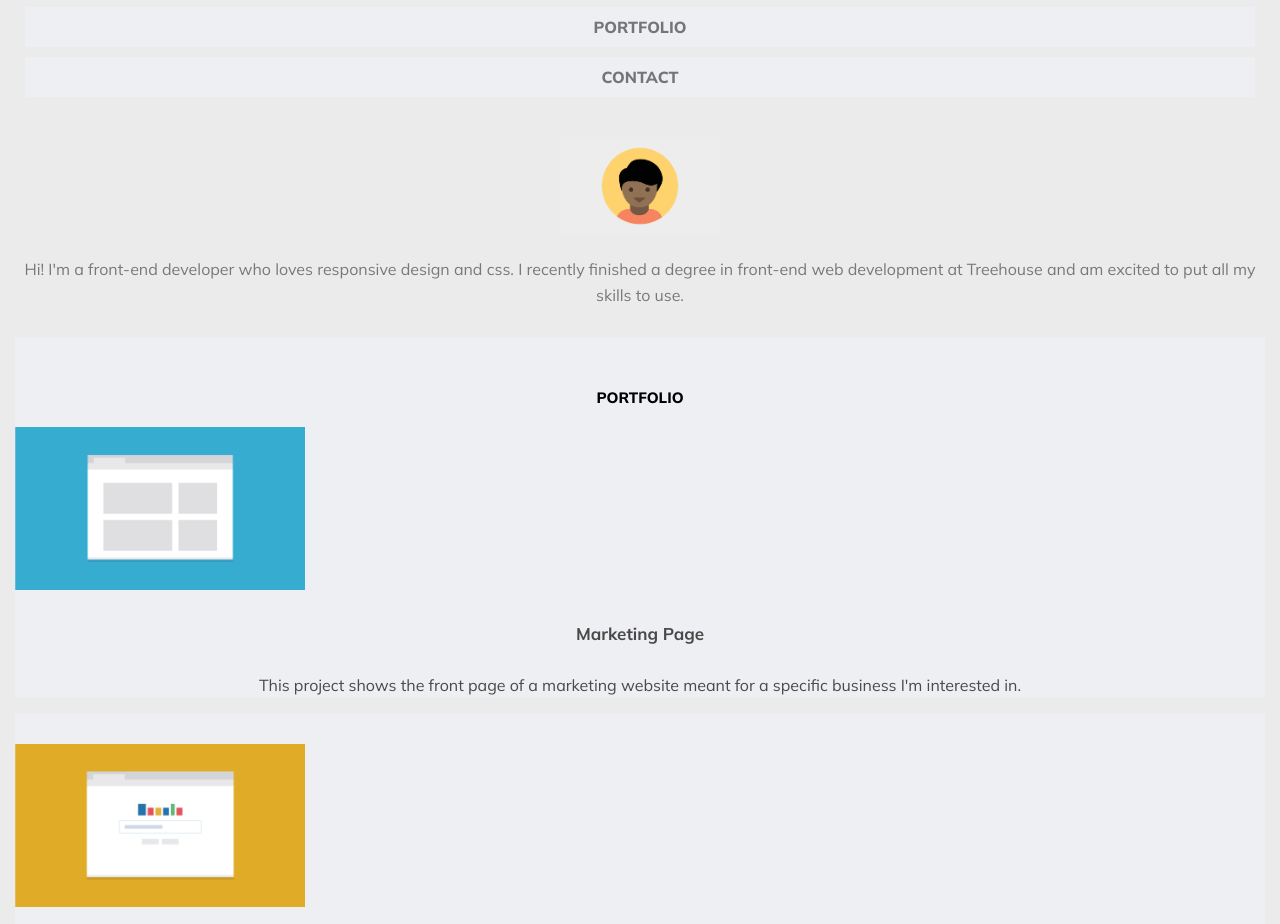
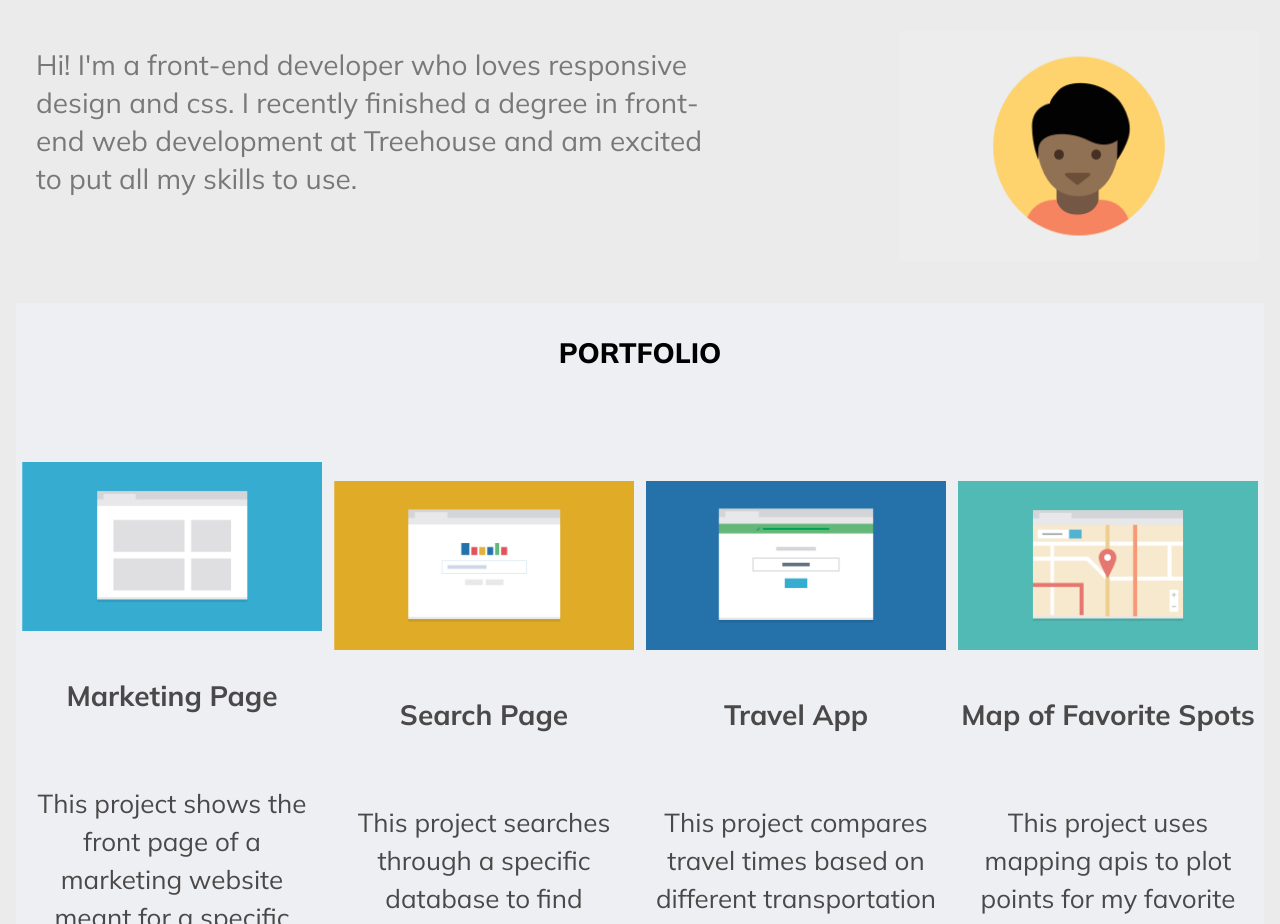
Before and after one commit to ENJUCI/My-second-project, a plain HTML site: page index.html in a window 1280 px wide. Shown: the part 125-1049 px from the top of the page. Drawn offline with Linux system fonts and the light colour scheme; a web font is replaced by a local one.

Commit message:
breakpoints
Updated the html and css for the individual breakpoints

```diff
--- a/css/styles.css
+++ b/css/styles.css
@@ -1,15 +1,15 @@
-html {
-    width: fit-content;
-}
 
 body {
+    display: block;
+    max-width: 100%;
     background-color: #ebebeb;
     font-family: "Mulish", sans-serif;
     font-optical-sizing: auto;
     font-weight: 400;
     font-style: normal;
-    margin: 0;
-    padding: 15px;
+    margin: 0 auto;
+    padding: 16px;
+
 }
 
 h1 {
@@ -39,7 +39,7 @@ li {
     list-style: none;
     align-items: center;
     flex-grow: 1;
-    background-color: #edeff2;
+    background-color: #edeff3;
     margin: 5px;
 }
 
@@ -49,6 +49,13 @@ a {
     padding: 10px;
     font-weight: 800;
     color: #757575;
+}
+
+img {
+    /* width: 290px; */
+    max-width: 100%;
+    height: auto;
+    margin: 0 auto;
 }
 
 header {
@@ -61,20 +68,21 @@ header {
 }
 
 section {
+    max-width: 100%;
     padding-top: 30px;
     background-color: #edeff2;
+    display: flex;
+    flex-direction: column;
+    justify-content: center;
+    align-items: center;
 }
 
 .padding {
     padding-bottom: 30px;
 }
 
-img {
-    width: 290px;
-}
-
 .special {
-    width: 160px;
+    width: 100%;
 }
 
 .opacity {
@@ -91,6 +99,9 @@ h4 {
     text-align: center;
     font-size: 15px;
     font-weight: 800;
+    padding: 32px 0;
+    margin-bottom: 0;
+    background-color: #edeff2;
 }
 
 h5 {
@@ -124,3 +135,131 @@ footer {
     color: #4a4848;
     font-size: 14px;
 }
+
+.footer-menu {
+    display: none;
+}
+
+/* at 768px */
+ @media (min-width: 768px) {
+    h1 {
+        font-size: xx-large;
+    }
+    header {
+        display: flex;
+        flex-direction: row-reverse;
+        justify-content: space-between;
+        height: 240px;
+    }
+
+    .special {
+        width: 360px;
+    }
+
+    h4,h5 {
+        font-size: x-large;
+    }
+
+    p {
+        font-size: 24px;
+        line-height: 38px;
+    }
+    .opacity {
+        width: 55%;
+        text-align: left;
+    }
+    img {
+        width: 320px;
+    }
+
+    nav {
+        height: auto;
+        padding-top: 20px;
+    }
+
+    ul {
+        flex-direction: row;
+        justify-content: center;
+        height: 50px;
+    }
+
+    li {
+        background-color: #ebebeb;
+        flex-grow: 0;
+        width: auto;
+        text-align: center;
+
+    }
+
+    a {
+        display: inline;
+        font-size: large;
+    }
+
+    .flex-3 {
+        display: flex;
+        flex-direction: row;
+        justify-content: space-around;
+        flex-wrap: wrap;
+    }
+
+    .section-1 {
+        width: 300px;
+    }
+
+    .footer-menu {
+        display: flex;
+    }
+
+    .back-btn {
+        display: none;
+    }
+
+}
+
+
+/* at 1024px */
+@media (min-width: 1024px) {
+    h1 {
+        display: inline-block;
+        margin: 30px;
+        font-size: 36px;
+    }
+
+    nav {
+        display: inline-block;
+       width: 60%;
+       justify-content: right;
+       padding: 0%;
+    }
+    ul {
+        justify-content: end;
+
+    }
+    a {
+        font-size: 24px;
+    }
+
+
+    header {
+        justify-content: space-between;
+    }
+
+    .opacity {
+        text-align: left;
+        margin: 20px;
+        font-size: 28px;
+    }
+
+    p {
+        font-size: 26px;
+    }
+
+    h4,h5 {
+        font-size: 28px;
+    }
+
+    .flex-2 {
+        font-size: 24px;
+    }
+}
--- a/index.html
+++ b/index.html
@@ -35,8 +35,9 @@
 
 
 <!-- Portfolio section -->
-        <section id="Portfolio">
-            <h4>PORTFOLIO</h4>
+    <h4>PORTFOLIO</h4>
+    <section class="flex-3">
+        <section id="Portfolio" class="section-1">
             <img src="images\portfolio-1.png" alt="picture of a marketing website">
             <h5>Marketing Page</h5>
             <p>
@@ -44,7 +45,7 @@
             </p>
         </section>
 
-        <section>
+        <section class="section-1">
             <img src="images\portfolio-2.png" alt="picture of a search page">
             <h5>Search Page</h5>
             <p>
@@ -52,7 +53,7 @@
             </p>
         </section>
 
-        <section>
+        <section class="section-1">
             <img src="images\portfolio-3.png" alt="picture of a travel app">
             <h5>Travel App</h5>
             <p>
@@ -60,7 +61,7 @@
             </p>
         </section>
 
-        <section>
+        <section class="section-1">
             <img src="images\portfolio-4.png" alt="">
             <h5>Map of Favorite Spots</h5>
             <p>
@@ -68,7 +69,7 @@
             </p>
         </section>
 
-        <section>
+        <section class="section-1">
             <img src="images\portfolio-5.png" alt="picture of a photo gallery">
             <h5>Photo Gallery</h5>
             <p>
@@ -76,13 +77,14 @@
             </p>
         </section>
 
-        <section class="padding">
+        <section class="padding section-1">
             <img src="images\portfolio-6.png" alt="">
             <h5>Calculator</h5>
             <p>
                 Someone can enter in the numbers they want, and press the big blue button and get the results.
             </p>
         </section>
+
     </section>
 
 
@@ -113,7 +115,12 @@
 <hr>
     <footer>
         <a href="#Student-name">Student name</a>
-        <a href="#top">BACK TO TOP</a>
+        <a href="#top" class="back-btn">BACK TO TOP</a>
+        <div class="footer-menu">
+            <a href="#Student-name">Home</a>
+            <a href="#Portfolio">Portfolio</a>
+            <a href="#Contact">Contact</a>
+        </div>
     </footer>
 </body>
 </html>
```
